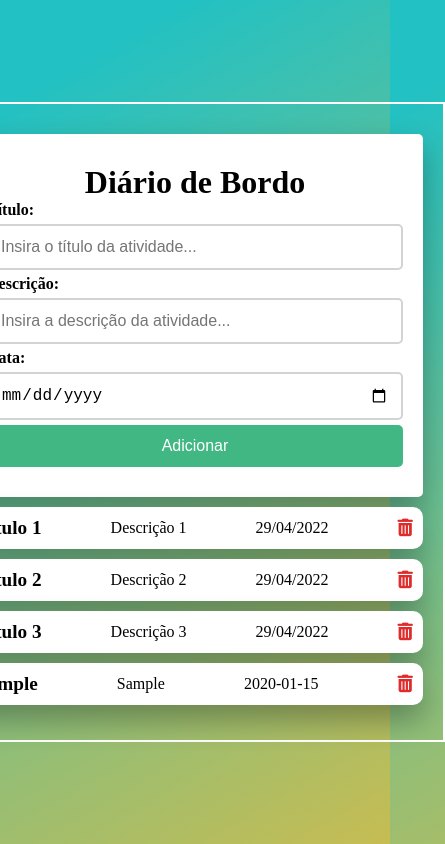
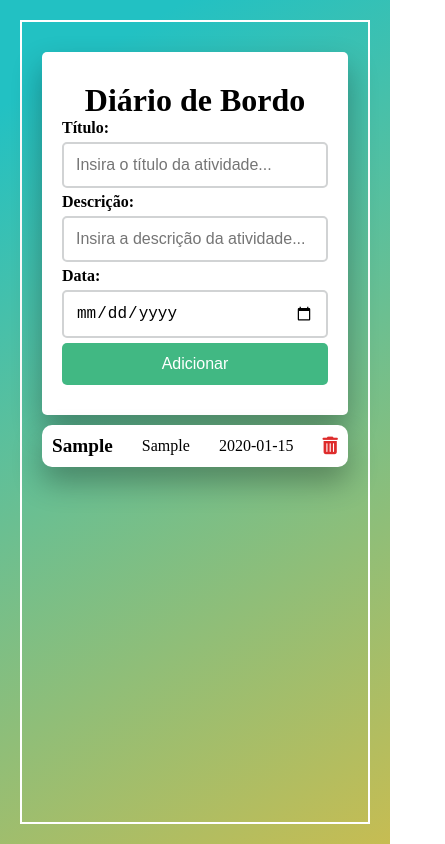
Before and after one commit to ValfranJr/PWA---Diario-de-Bordo, a plain HTML site: page index.html in a window 390 px wide. Both pictures are taken after typing "Sample", "Sample", "2020-01-15" into the empty fields and a click on the button "Adicionar". Shown: the whole page, 445 px wide, since content can reach past the window. Drawn offline with Linux system fonts and the light colour scheme.

Commit message:
feat: inserindo responsividade ao projeto e Salvamento no LocalStorage

```diff
--- a/index.html
+++ b/index.html
@@ -25,26 +25,7 @@
 
             <button class="add-button">Adicionar</button>
         </div>
-        <div class="list-container">
-            <div class="item">
-                <h2>Título 1</h2>
-                <p>Descrição 1</p>
-                <p>29/04/2022</p>
-                <i class="fas fa-trash-alt"></i>
-            </div>
-            <div class="item">
-                <h2>Título 2</h2>
-                <p>Descrição 2</p>
-                <p>29/04/2022</p>
-                <i class="fas fa-trash-alt"></i>
-            </div>
-            <div class="item">
-                <h2>Título 3</h2>
-                <p>Descrição 3</p>
-                <p>29/04/2022</p>
-                <i class="fas fa-trash-alt"></i>
-            </div>
-        </div>
+        <div class="list-container"></div>
     </div>
     <script src="https://kit.fontawesome.com/9232b85506.js" crossorigin="anonymous"></script>
     <script src="./script.js">
--- a/script.js
+++ b/script.js
@@ -4,51 +4,92 @@ const dateInput = document.querySelector("#date");
 const addButton = document.querySelector(".add-button");
 const listContainer = document.querySelector(".list-container");
 
-// validar campos obrigatórios
- const validateInputs = () => {
-   const titleValid = titleInput.value.trim().length > 0;
-   const descriptionValid = descriptionInput.value.trim().length > 0;
-   const dateValid = dateInput.value.trim().length > 0;
+let tasks = [];
 
-   titleInput.classList.toggle("error", !titleValid);
-   descriptionInput.classList.toggle("error", !descriptionValid);
-   dateInput.classList.toggle("error", !dateValid);
+// carrega dados do localStorage
+const loadTasks = () => {
+  const storedTasks = localStorage.getItem("tasks");
+  if (storedTasks) {
+    tasks = JSON.parse(storedTasks);
+    renderTasks();
+  }
+};
 
-   return titleValid && descriptionValid && dateValid;
- };
+// salva dados no localStorage
+const saveTasks = () => {
+  localStorage.setItem("tasks", JSON.stringify(tasks));
+};
 
-// adicionar nova atividade
-const handleAddTasks = () => {
-    if (!validateInputs()) return;
-
+// // renderiza os dados no DOM
+const renderTasks = () => {
+  listContainer.innerHTML = "";
+  tasks.forEach((task) => {
     const newItem = document.createElement("div");
     newItem.classList.add("item");
 
     const title = document.createElement("h2");
-    title.textContent = titleInput.value;
+    title.textContent = task.title;
     newItem.appendChild(title);
 
     const description = document.createElement("p");
-    description.textContent = descriptionInput.value;
+    description.textContent = task.description;
     newItem.appendChild(description);
 
     const date = document.createElement("p");
-    date.textContent = dateInput.value;
+    date.textContent = task.date;
     newItem.appendChild(date);
 
     const deleteButton = document.createElement("i");
     deleteButton.classList.add("fas", "fa-trash-alt");
     deleteButton.addEventListener("click", () => {
-        newItem.remove();
+      newItem.remove();
+      tasks = tasks.filter((t) => t.id !== task.id);
+      saveTasks();
     });
     newItem.appendChild(deleteButton);
 
     listContainer.appendChild(newItem);
-
-    titleInput.value = "";
-    descriptionInput.value = "";
-    dateInput.value = "";
+  });
 };
 
+const deleteTask = (id) => {
+  tasks = tasks.filter((task) => task.id !== id);
+  saveTasks();
+  renderTasks();
+};
+
+// validar campos obrigatórios
+const validateInputs = () => {
+  const titleValid = titleInput.value.trim().length > 0;
+  const descriptionValid = descriptionInput.value.trim().length > 0;
+  const dateValid = dateInput.value.trim().length > 0;
+
+  titleInput.classList.toggle("error", !titleValid);
+  descriptionInput.classList.toggle("error", !descriptionValid);
+  dateInput.classList.toggle("error", !dateValid);
+
+  return titleValid && descriptionValid && dateValid;
+};
+
+// adicionar nova atividade
+const handleAddTasks = () => {
+  if (!validateInputs()) return;
+
+  const newTask = {
+    title: titleInput.value,
+    description: descriptionInput.value,
+    date: dateInput.value,
+  };
+
+  tasks.push(newTask);
+  saveTasks();
+  renderTasks();
+
+  titleInput.value = "";
+  descriptionInput.value = "";
+  dateInput.value = "";
+};
+
+loadTasks();
 
 addButton.addEventListener("click", handleAddTasks);
--- a/style.css
+++ b/style.css
@@ -3,6 +3,7 @@
   padding: 0;
   box-sizing: border-box;
 }
+
 body {
   height: 100vh;
   background: linear-gradient(
@@ -26,8 +27,8 @@ h1 {
   flex-direction: column;
   border: 2px solid #fff;
   padding: 30px 20px;
-  width: 40%;
-  min-width: 500px;
+  width: 100%;
+  max-width: 500px;
 }
 
 .form-container {
@@ -118,3 +119,23 @@ h1 {
 .form-input.error {
   border: 2px solid #de2c2c;
 }
+
+/* Tablets e telas médias (768px ou menos) */
+/* @media screen and (max-width: 768px) {
+  .container {
+    padding: 20px 15px;
+    border-width: 1px;
+  }
+
+} */
+
+/* Smartphones e telas pequenas (480px ou menos) */
+@media screen and (max-width: 480px) {
+  body {
+    padding: 20px;
+  }
+  .container {
+    height: 100%;
+  }
+
+}
```
Also changed, not shown: manifest.json.
